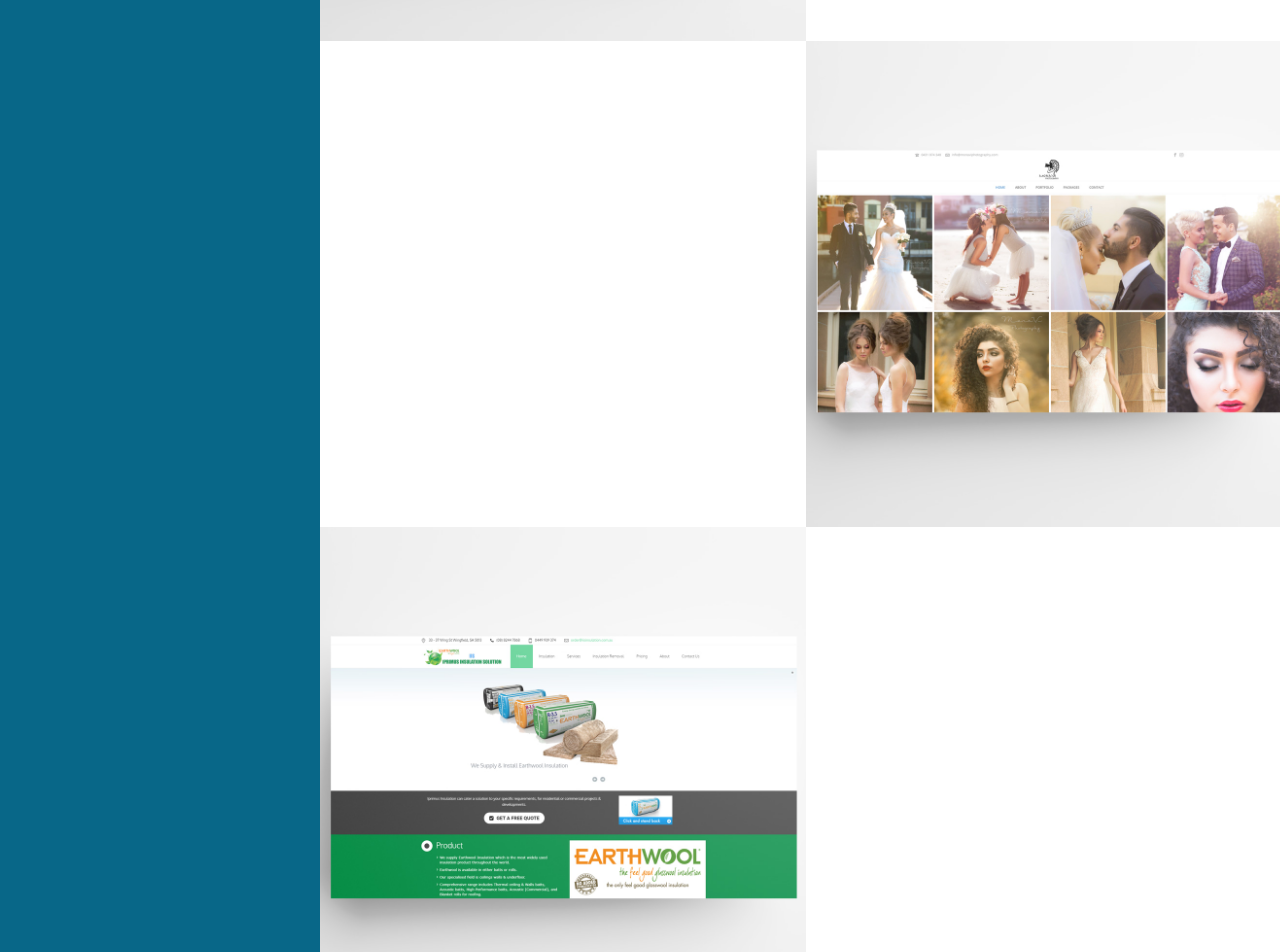
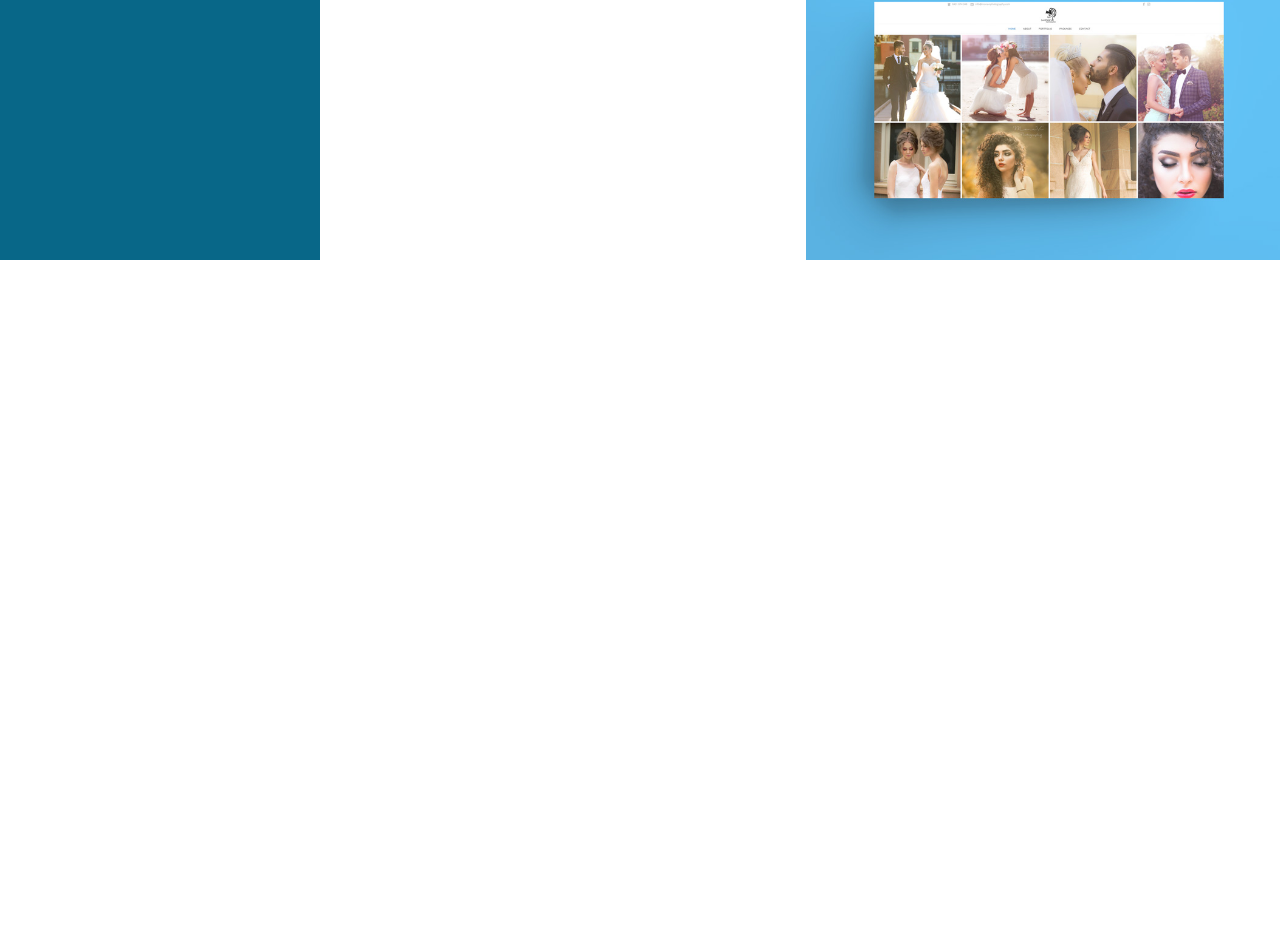
Before and after one commit to kiyanooshkh/kk-vue-portfolio, a Vue app: page /portfolio in a window 1280 px wide. Shown: the part 421-1373 px from the top of the page. After the commit the page ends 800 px from the top, so only its background shows below. Built offline with nearby package versions, Linux system fonts and the light colour scheme.

Commit message:
update images

```diff
--- a/src/views/Portfolio.vue
+++ b/src/views/Portfolio.vue
@@ -20,7 +20,6 @@
               <v-img
                 src="../assets/diamondeventshire.jpg"
                 lazy-src="../assets/diamondeventshire.jpg"
-                aspect-ratio="1"
                 class="center grey lighten-2"
               />
             </v-col>
@@ -29,21 +28,11 @@
             <v-col no-gutters class="pa-0" cols="12" sm="6" md="6">
               <v-img
                 src="../assets/monaviphotography.jpg"
-                lazy-src="../assets/diamondeventshire.jpg"
-                aspect-ratio="1"
+                lazy-src="../assets/monaviphotography.jpg"
                 class="center grey lighten-2"
               />
             </v-col>
             <v-col no-gutters class="pa-0" cols="12" sm="6" md="6"></v-col>
-            <v-col no-gutters class="pa-0" cols="12" sm="6" md="6"></v-col>
-            <v-col no-gutters class="pa-0" cols="12" sm="6" md="6">
-              <v-img
-                src="../assets/iisinsulation.jpg"
-                lazy-src="../assets/iisinsulation.jpg"
-                aspect-ratio="1"
-                class="center grey lighten-2"
-              />
-            </v-col>
           </v-row>
         </v-col>
       </v-row>
```
Also changed, not shown: src/assets/diamondeventshire.jpg, src/assets/monaviphotography.jpg.
